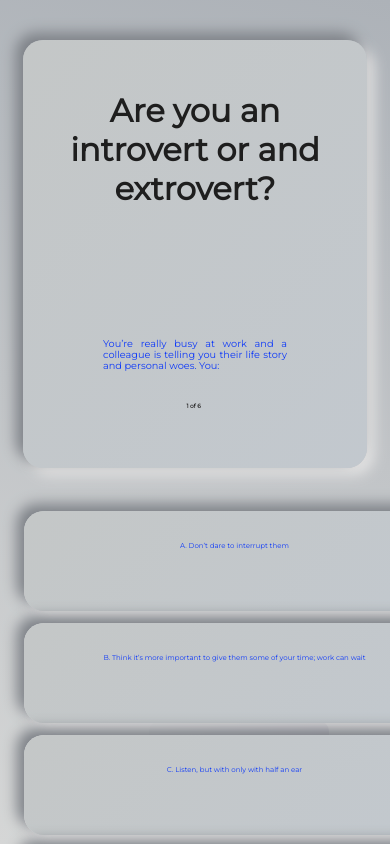
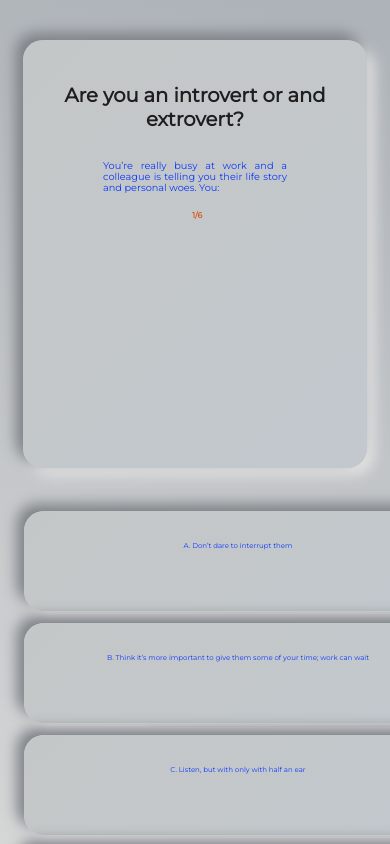
Before and after one commit to phenomenone/survey_introvert_extrovert, a React (Create React App) app: page / in a window 390 px wide. Shown: the top 844 px of the page. Built offline with nearby package versions, Linux system fonts and the light colour scheme; a web font is replaced by a local one.

Commit message:
[Add] Update responsivenes and card box sizes.

```diff
--- a/public/styles.css
+++ b/public/styles.css
@@ -28,8 +28,8 @@ h3 {
 }
 
 .page-count{
-  margin: 30% 45%;
-  color: rgb(29, 28, 28);
+  margin: 30% 48%;
+  color: rgb(218, 80, 16);
   filter: blur(0.6px);
   font-weight: bold;
   filter: blur(0.6px);
@@ -159,12 +159,12 @@ footer p {
     text-align: center;
     color: #1e1e1e;
     filter: blur(.5px);
-    font-size: 4.vw;
+    font-size: 5vw;
   }
 
   h3 {
     font-size: 2.5vw;
-    margin-top: 8rem;
+    margin-top: 7vw;
     color: #0e39f8;
     filter: blur(.5px);
     padding: 2px 50px;
@@ -176,9 +176,10 @@ footer p {
   }
 
   .page-count{
-    margin: 10% 47%;
-    font-size: 1.5vw;
+    margin: 5% 49%;
+    font-size: 2vw;
     justify-content: center;
+    color: rgb(218, 80, 16);
   }
 
   .flexbox-item {
@@ -193,27 +194,28 @@ footer p {
 
   #checkbox-button span {
     height: 2.5rem;
-    width: 85%;
+    width: 87%;
     text-align: center;
     font-size: 1.8vw;
     padding: 30px 60px;
   }
 
   .btn-p {
-    margin: 70% 37%;
+    margin: 55% 35%;
   }
 
   .btn {
+    display: block;
     color: rgb(29, 28, 28);
     font-size: 1.5rem;
     filter: blur(.4px);
-    width: 180px;
+    width: 280px;
   }
 
   .btn-hide {
     background-image: linear-gradient(315deg, #9f9aad, #c4c7c8);
     font-size: 1.5rem;
-    width: 180px;
+    width: 280px;
     filter: blur(.4px);
   }
 
--- a/src/components/App.jsx
+++ b/src/components/App.jsx
@@ -19,7 +19,7 @@ function App() {
               <div className="card">
                 <h1>Are you an introvert or and extrovert?</h1>
                 <h3> {questions[count].question}</h3>
-                <p className="page-count">{questions[count].id} of 6</p>
+                <p className="page-count">{questions[count].id}/6</p>
               </div>
               <div className="btn-p">
                 { isSelected
```
